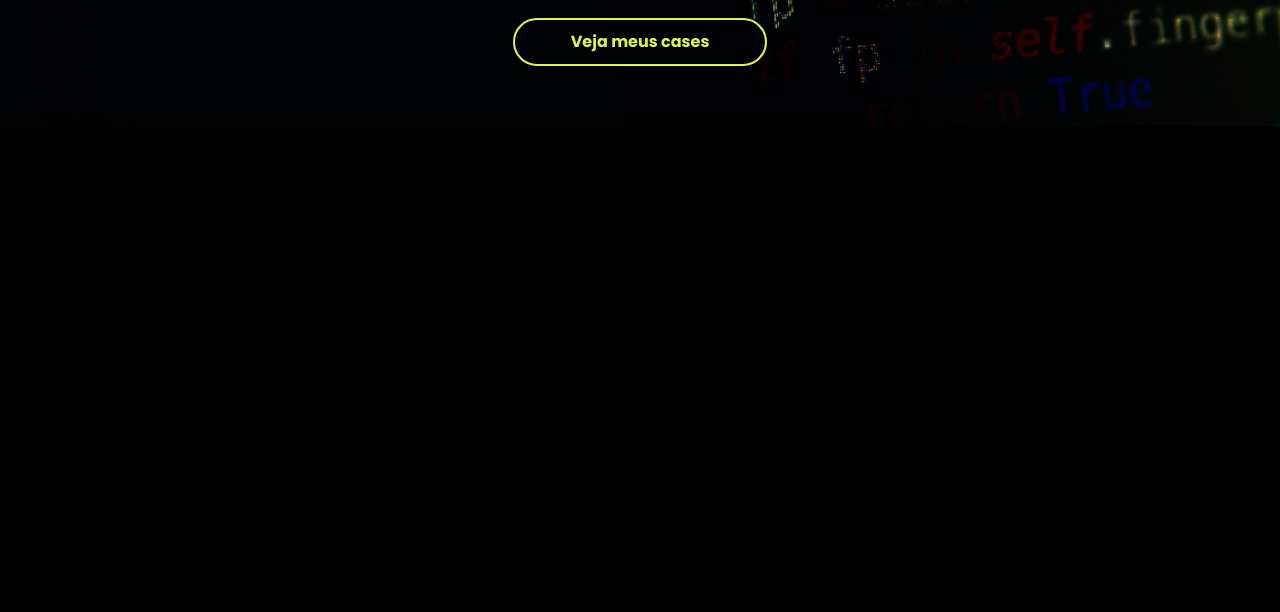
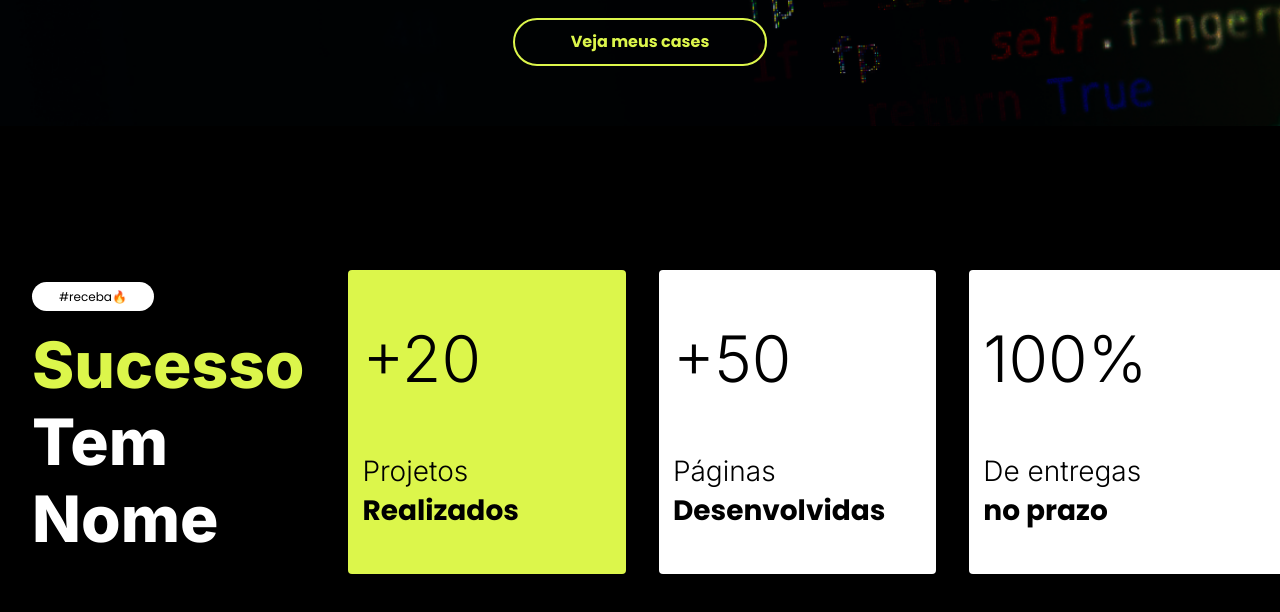
Before and after one commit to eduardohor/beacademy-devstart-frontend-myportfolio, a plain HTML site: page index.html in a window 1280 px wide. Shown: the part 646-1258 px from the top of the page. Before the commit the page ends 800 px from the top, so only its background shows below. Drawn offline with Linux system fonts and the light colour scheme.

Commit message:
adding statistics cards of projects carried out

```diff
--- a/assets/styles/style.css
+++ b/assets/styles/style.css
@@ -46,6 +46,10 @@ header .container nav .menu-social img:hover {
   transform: translateY(-5%);
 }
 
+
+/* Section hero */
+
+
 main .s-hero{
   background: url(../img/s-hero-bg.jpg);
   background-size: cover;
@@ -82,7 +86,7 @@ main .s-hero .container .title h1 span {
   color: var(--primary-color);
 }
 
-.s-hero .container .title h2 {
+main .s-hero .container .title h2 {
   font-weight: 400;
   font-size: 2.4rem;
   line-height: 3.6rem;
@@ -111,3 +115,69 @@ main .s-hero .container .title .btn-primary {
   margin-top: 4rem;
   padding: 1rem 5.6rem;
 }
+
+.s-success {
+  padding: 14.4rem 0;
+  margin: 0 auto;
+}
+
+.s-success .container {
+  display: flex;
+  align-items: center;
+  gap: 4.4rem;
+}
+
+.s-success .container .title-success h2 span {
+  font-family: "Inter", sans-serif;
+}
+
+.s-success .container .cards {
+  display: flex;
+}
+
+.s-success .container .cards .card {
+  width: 100%;
+  height: 30.4rem;
+  background-color: var(--white-color);
+  border-radius: 4px;
+  margin-right: 3.3rem;
+  cursor: pointer;
+  transition: all 0.2s;
+}
+
+.s-success .container .cards .card:hover {
+  filter: brightness(90%);
+}
+
+.s-success .container .cards .card.active {
+  background-color: var(--primary-color);
+}
+
+.s-success .container .cards .card:last-child {
+  margin-right: 0;
+}
+
+.s-success .container .cards .card .card-title {
+  margin: 5rem 0;
+  padding-right: 14.5rem;
+  padding-left: 1.4rem;
+}
+
+.s-success .container .cards .card .card-info {
+  padding-left: 1.4rem;
+}
+
+.s-success .container .cards .card .card-title h3 {
+  font-family: "Inter";
+  font-weight: 300;
+  font-size: 6.4rem;
+  line-height: 7.7rem;
+  margin-bottom: 5.5rem;
+}
+
+.s-success .container .cards .card .card-info p {
+  font-family: "Inter";
+  font-weight: 300;
+  font-size: 2.8rem;
+  line-height: 3.9rem;
+}
--- a/index.html
+++ b/index.html
@@ -65,6 +65,55 @@
                 </div>
             </div>
         </section>
+
+        <section class="s-success">
+            <div class="container">
+                <div class="title-success">
+                    <span class="tag">
+                        #receba🔥
+                    </span>
+                    <h2><span>Sucesso</span> <br>
+                        Tem <br>
+                        Nome </h2>
+                </div>
+                <div class="cards">
+                    <div class="card active">
+                        <div class="card-title">
+                            <h3>+20</h3>
+                        </div>
+                        <div class="card-info">
+                            <p>Projetos <br> <strong> Realizados</strong></p>
+                        </div>
+                    </div>
+
+                    <div class="card">
+                        <div class="card-title">
+                          <h3>+50</h3>
+                        </div>
+                        <div class="card-info">
+                          <p>
+                            Páginas <br />
+                            <strong>Desenvolvidas </strong>
+                          </p>
+                        </div>
+                      </div>
+
+                      <div class="card">
+                        <div class="card-title">
+                          <h3>100%</h3>
+                        </div>
+                        <div class="card-info">
+                          <p>
+                            De entregas <br />
+                            <strong>no prazo</strong>
+                          </p>
+                        </div>
+                      </div>
+                </div>
+            </div>
+        </section>
+
+
     </main>
 
 
```
